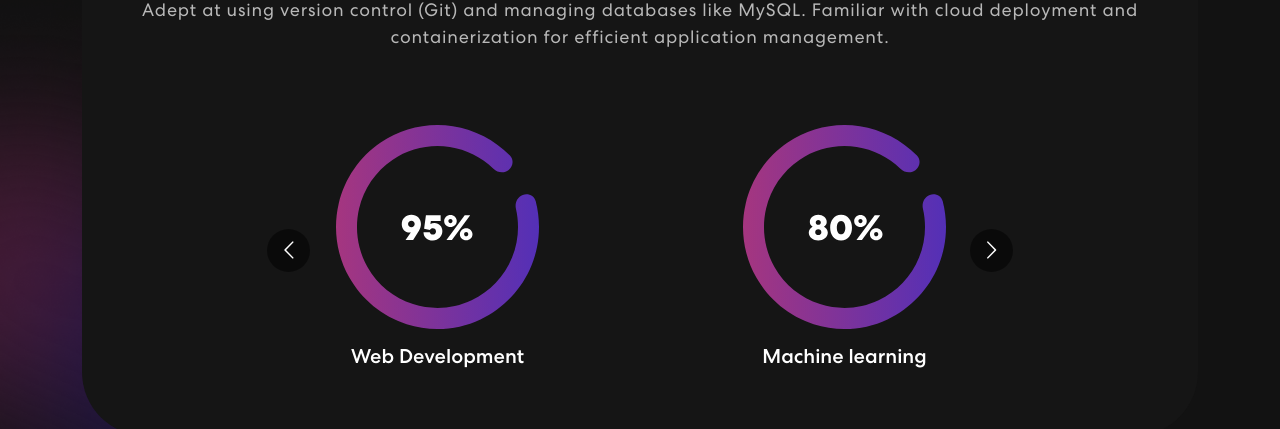
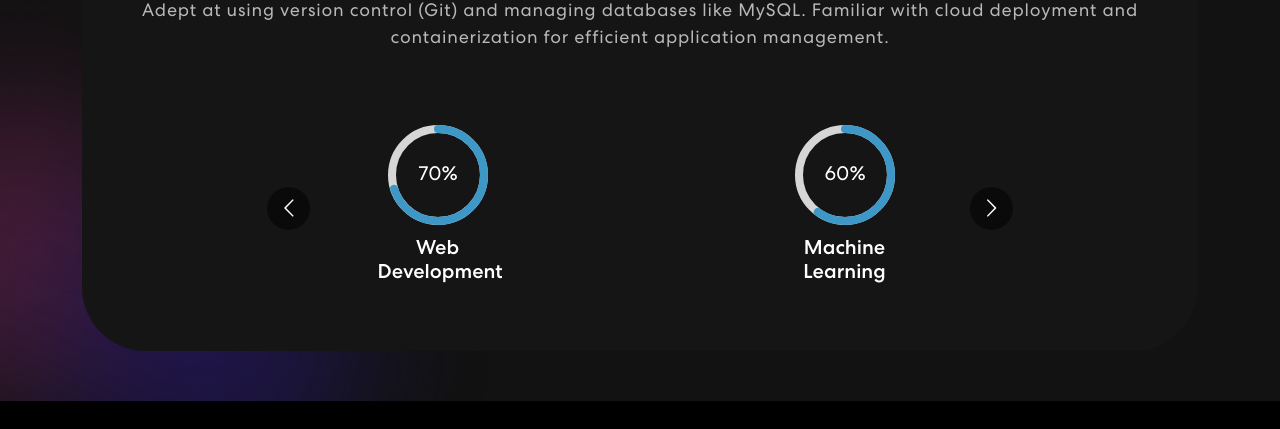
Before and after one commit to allu0786ansari/Allaudin_Ansari_Portfolio, a React (Create React App) app: page / in a window 1280 px wide. Shown: the part 1000-1429 px from the top of the page. Built offline with nearby package versions, Linux system fonts and the light colour scheme.

Commit message:
skills section is updated

```diff
--- a/package.json
+++ b/package.json
@@ -11,7 +11,9 @@
     "react": "^18.3.1",
     "react-bootstrap": "^2.10.5",
     "react-bootstrap-icons": "^1.11.4",
+    "react-circular-progressbar": "^2.1.0",
     "react-dom": "^18.3.1",
+    "react-icons": "^5.3.0",
     "react-mailchimp-subscribe": "^2.1.3",
     "react-multi-carousel": "^2.8.5",
     "react-on-screen": "^2.1.1",
--- a/src/components/Skills.js
+++ b/src/components/Skills.js
@@ -1,22 +1,20 @@
-import meter1 from "../assets/img/meter1.svg";
-import meter2 from "../assets/img/meter2.svg";
-import meter3 from "../assets/img/meter3.svg";
+import { CircularProgressbar, buildStyles } from 'react-circular-progressbar';
+import 'react-circular-progressbar/dist/styles.css';
 import Carousel from 'react-multi-carousel';
 import 'react-multi-carousel/lib/styles.css';
 import arrow1 from "../assets/img/arrow1.svg";
 import arrow2 from "../assets/img/arrow2.svg";
-import colorSharp from "../assets/img/color-sharp.png"
+import colorSharp from "../assets/img/color-sharp.png";
 
 export const Skills = () => {
   const responsive = {
     superLargeDesktop: {
-      // the naming can be any, depends on you.
       breakpoint: { max: 4000, min: 3000 },
       items: 5
     },
     desktop: {
       breakpoint: { max: 3000, min: 1024 },
-      items: 3
+      items: 4
     },
     tablet: {
       breakpoint: { max: 1024, min: 464 },
@@ -28,6 +26,14 @@ export const Skills = () => {
     }
   };
 
+  const skills = [
+    { name: "Web Development", value: 70 },
+    { name: "Machine Learning", value: 60 },
+    { name: "AI Engineering", value: 50 },
+    { name: "Data Science", value: 35 },
+    { name: "Gen AI", value: 40 },
+  ];
+
   return (
     <section className="skill" id="skills">
       <div className="container">
@@ -38,26 +44,23 @@ export const Skills = () => {
               <p>Proficient in full-stack development with Django as the backend and React.js as the frontend, building scalable and dynamic web applications. Skilled in creating RESTful APIs with Django and integrating them with React for seamless user experiences.<br></br> Experienced in machine learning techniques, including data preprocessing, exploratory data analysis, model training, and AI integration using TensorFlow and Keras. Possesses a strong understanding of ML algorithms, deep learning techniques, and NLP, allowing me to dive deep into the domain of machine learning.<br></br> Adept at using version control (Git) and managing databases like MySQL. Familiar with cloud deployment and containerization for efficient application management.</p>
 
               <Carousel responsive={responsive} infinite={true} className="owl-carousel owl-theme skill-slider">
-                            <div className="item">
-                                <img src={meter1} alt="Image" />
-                                <h5>Web Development</h5>
+                {skills.map((skill, index) => (
+                  <div className="item" key={index} style={{ width: '120px', margin: '0 auto' }}>
+                    <div style={{ width: '100px', height: '100px', margin: '0 auto' }}>
+                      <CircularProgressbar
+                        value={skill.value}
+                        text={`${skill.value}%`}
+                        styles={buildStyles({
+                          pathColor: `red(62, 152, 199, ${skill.value / 100})`,
+                          textColor: '#fff',
+                          trailColor: '#d6d6d6',
+                          backgroundColor: '#3e98c7',
+                        })}
+                      />
                     </div>
-                            <div className="item">
-                                <img src={meter2} alt="Image" />
-                                <h5>Machine learning</h5>
+                    <h5 style={{ textAlign: 'center', marginTop: '10px' }}>{skill.name}</h5>
                   </div>
-                            <div className="item">
-                                <img src={meter3} alt="Image" />
-                                <h5>AI Engineering</h5>
-                            </div>
-                            <div className="item">
-                                <img src={meter1} alt="Image" />
-                                <h5>Data Science</h5>
-                            </div>
-                            <div className="item">
-                                <img src={meter1} alt="Image" />
-                                <h5>Gen AI</h5>
-                            </div>
+                ))}
               </Carousel>
             </div>
           </div>
@@ -65,5 +68,5 @@ export const Skills = () => {
       </div>
       <img className="background-image-left" src={colorSharp} alt="Image" />
     </section>
-  )
-}
+  );
+};
```
Also changed, not shown: src/assets/img/github_icon.svg, 1 other file (tests, documents, lock files or other folders). Lines whose indentation alone changed are shown as unchanged.
